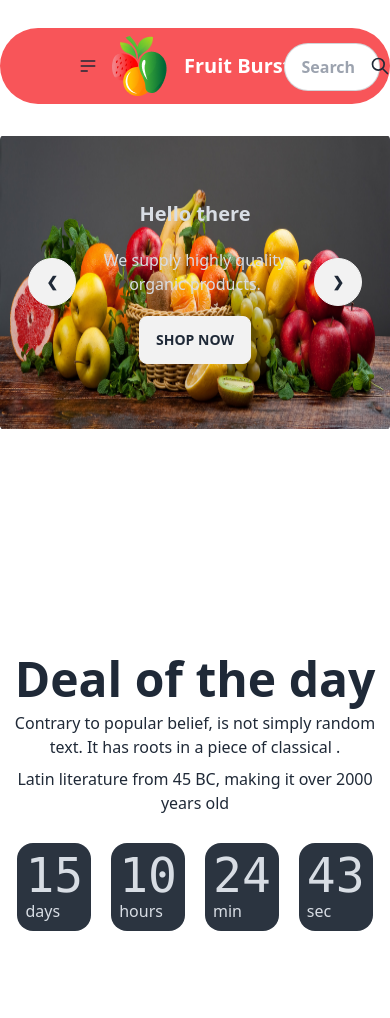
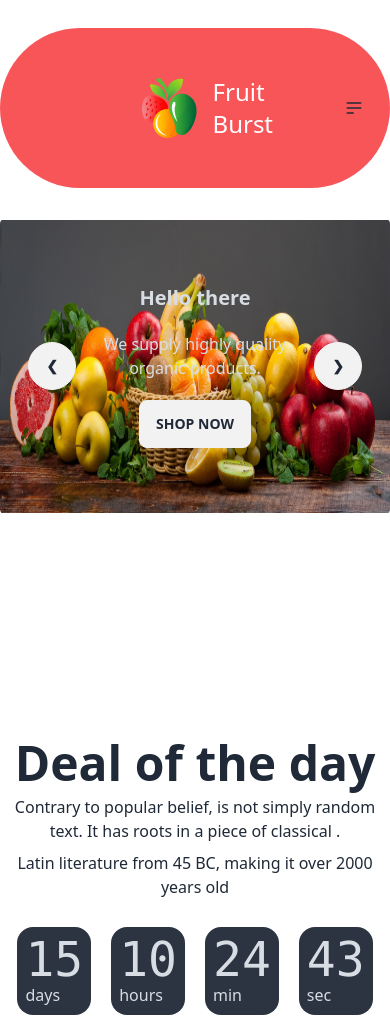
Before and after one commit to Rasel91/fruits-assignment, a plain HTML site: page index.html in a window 390 px wide. Shown: the top 1018 px of the page. Drawn offline with nearby package versions, Linux system fonts and the light colour scheme; grey boxes are pictures that could not be loaded.

Commit message:
navbar responsive

```diff
--- a/index.html
+++ b/index.html
@@ -37,34 +37,26 @@
             <!-- navbar start -->
             <nav class="max-w-screen-xl mx-auto mt-7 bg-[#F85559] rounded-full  px-14">
                   <div class="navbar">
-                        <div class="navbar-start">
-                              <div class="dropdown">
-                                    <label tabindex="0" class="btn btn-ghost btn-circle">
-                                          <svg xmlns="http://www.w3.org/2000/svg" class="h-5 w-5" fill="none"
-                                                viewBox="0 0 24 24" stroke="currentColor">
-                                                <path stroke-linecap="round" stroke-linejoin="round" stroke-width="2"
-                                                      d="M4 6h16M4 12h16M4 18h7" />
-                                          </svg>
-                                    </label>
-                                    <ul tabindex="0"
-                                          class="menu sm:menu-sm dropdown-content mt-3 z-[1] p-2 shadow bg-base-100 rounded-box w-52">
-                                          <li><a>Homepage</a></li>
-                                          <li><a>Portfolio</a></li>
-                                          <li><a>About</a></li>
-                                    </ul>
+                        <div class="flex flex-1 md:justify-between">
+                              <div class="text-white  sm:visible invisible ">
+                                    <a class="px-4 hover:bg-yellow-500 py-2 rounded-lg" href="">Home</a>
+                                    <a class=" px-4 hover:bg-yellow-500 py-2 rounded-lg" href="">About Us</a>
+                                    <a class="px-4 hover:bg-yellow-500 py-2 rounded-lg" href="">Shop</a>
+                                    <a class=" px-4 hover:bg-yellow-500 py-2 rounded-lg" href="">All Fruits</a>
+                              </div>
+                              <div class=" flex items-center ">
+                                    <img src="./images/logo.png" alt="">
+                                    <a class=" px-4 text-2xl text-white">Fruit Burst</a>
                               </div>
                         </div>
-                        <div class="navbar-center">
-                              <img src="./images/logo.png" alt="">
-                              <a class="btn btn-ghost normal-case text-xl text-white">Fruit Burst</a>
-                        </div>
-                        <div class="navbar-end">
+                        <div class="navbar-end flex-1">
 
-                              <button class="btn btn-ghost btn-circle">
-                                    <div class="form-control">
+                              <button class="btn btn-ghost btn-circle ">
+                                    <div class="form-control sm:visible invisible">
                                           <input type="text" placeholder="Search"
                                                 class="input rounded-full input-bordered w-24  md:w-auto" />
-                                          <button class="btn btn-ghost btn-circle">
+
+                                          <button class="btn btn-ghost btn-circle sm:visible invisible ">
                                                 <svg xmlns="http://www.w3.org/2000/svg" class="h-5 w-5" fill="none"
                                                       viewBox="0 0 24 24" stroke="currentColor">
                                                       <path stroke-linecap="round" stroke-linejoin="round"
@@ -74,7 +66,27 @@
                                           </button>
                                     </div>
                               </button>
+
+                              <div class="dropdown md:hidden">
+                                    <label tabindex="0" class="btn btn-ghost btn-circle">
+                                          <svg xmlns="http://www.w3.org/2000/svg" class="h-5 w-5" fill="none"
+                                                viewBox="0 0 24 24" stroke="currentColor">
+                                                <path stroke-linecap="round" stroke-linejoin="round" stroke-width="2"
+                                                      d="M4 6h16M4 12h16M4 18h7" />
+                                          </svg>
+                                    </label>
+                                    <ul tabindex="0"
+                                          class="menu menu-sm dropdown-content mt-3 z-[1] p-2 shadow bg-base-100 rounded-box w-52">
+                                          <li><a>Home</a></li>
+                                          <li><a>About Us</a></li>
+                                          <li><a>Shop</a></li>
+                                          <li><a>All Fruits</a></li>
+                                    </ul>
+                              </div>
                         </div>
+
+                  </div>
+
                   </div>
             </nav>
             <!-- banner section -->
```
